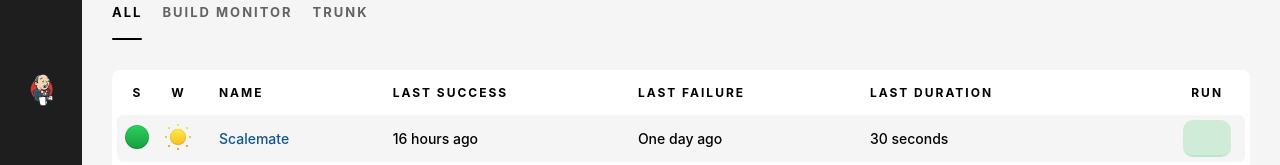
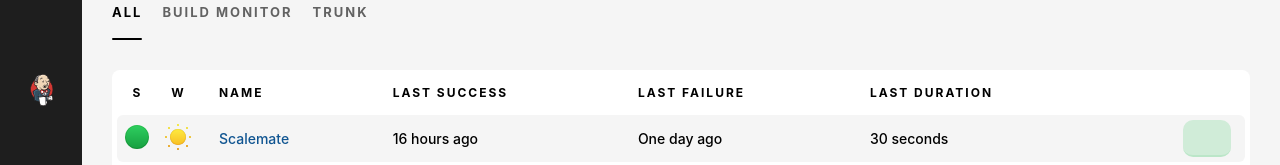
Before and after one commit to jenkinsci/jenkins-prototype, a React (Create React App) app: page / in a window 1280 px wide. Shown: the part 124-289 px from the top of the page. Built offline with nearby package versions, Linux system fonts and the light colour scheme; some icons are missing.

Commit message:
Update Dashboard.jsx

```diff
--- a/src/pages/Dashboard.jsx
+++ b/src/pages/Dashboard.jsx
@@ -205,7 +205,7 @@ function Dashboard() {
               <th>Last success</th>
               <th>Last failure</th>
               <th>Last duration</th>
-              <th className="jenkins-table-icon-host">Run</th>
+              <th className="jenkins-table-icon-host"></th>
             </tr>
           </thead>
           <tbody>
```
